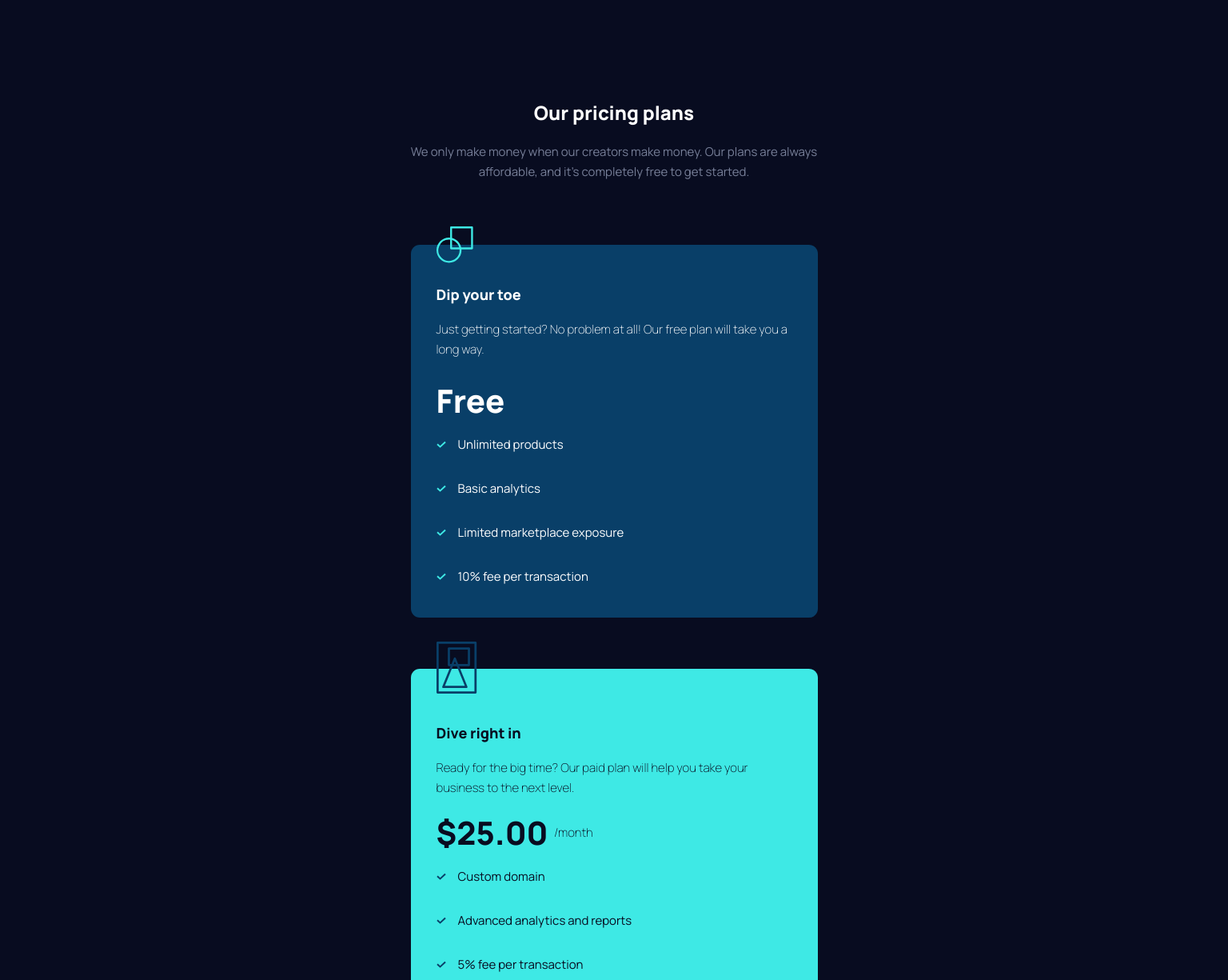
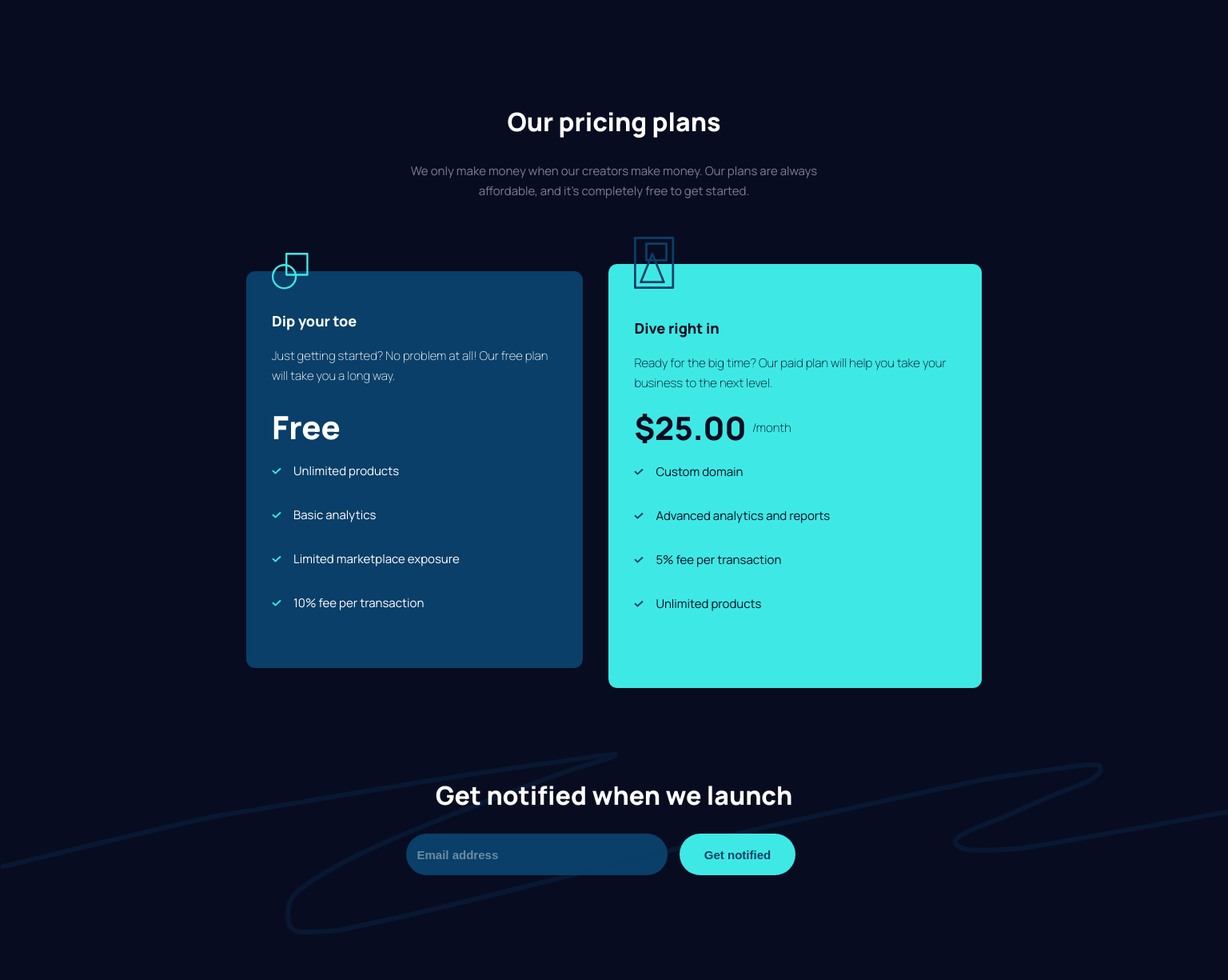
Before and after one commit to salymk/react-maker-pre-launch-landing-page, a React (Create React App) app: page / in a window 1536 px wide. Shown: the part 1340-2565 px from the top of the page at 80% size. Built offline with nearby package versions, Linux system fonts and the light colour scheme.

Commit message:
styles(desktop): styled pricing and cta section for desktop

```diff
--- a/src/App.scss
+++ b/src/App.scss
@@ -651,4 +651,43 @@ h3 {
 
         }
     }
+
+    .pricing {
+        .pricing-header {
+            h2 {
+                font-size: 32px;
+                line-height: 44px;
+            }
+        }
+
+        .pricing-container {
+            display: flex;
+            flex-direction: row;
+            align-items: center;
+            max-width: 920px;
+            margin: auto;
+
+            .pricing-card:first-child {
+                margin-right: 1em;
+                height: 448px;
+            }
+
+            .pricing-card:last-child {
+                margin-left: 1em;
+                height: 482px;
+            }
+        }
+    }
+
+    .cta {
+        h2 {
+            font-size: 32px;
+            line-height: 44px;
+        }
+
+        .bg-footer-squiggle {
+            max-width: 1664.13px;
+
+        }
+    }
 }
```
